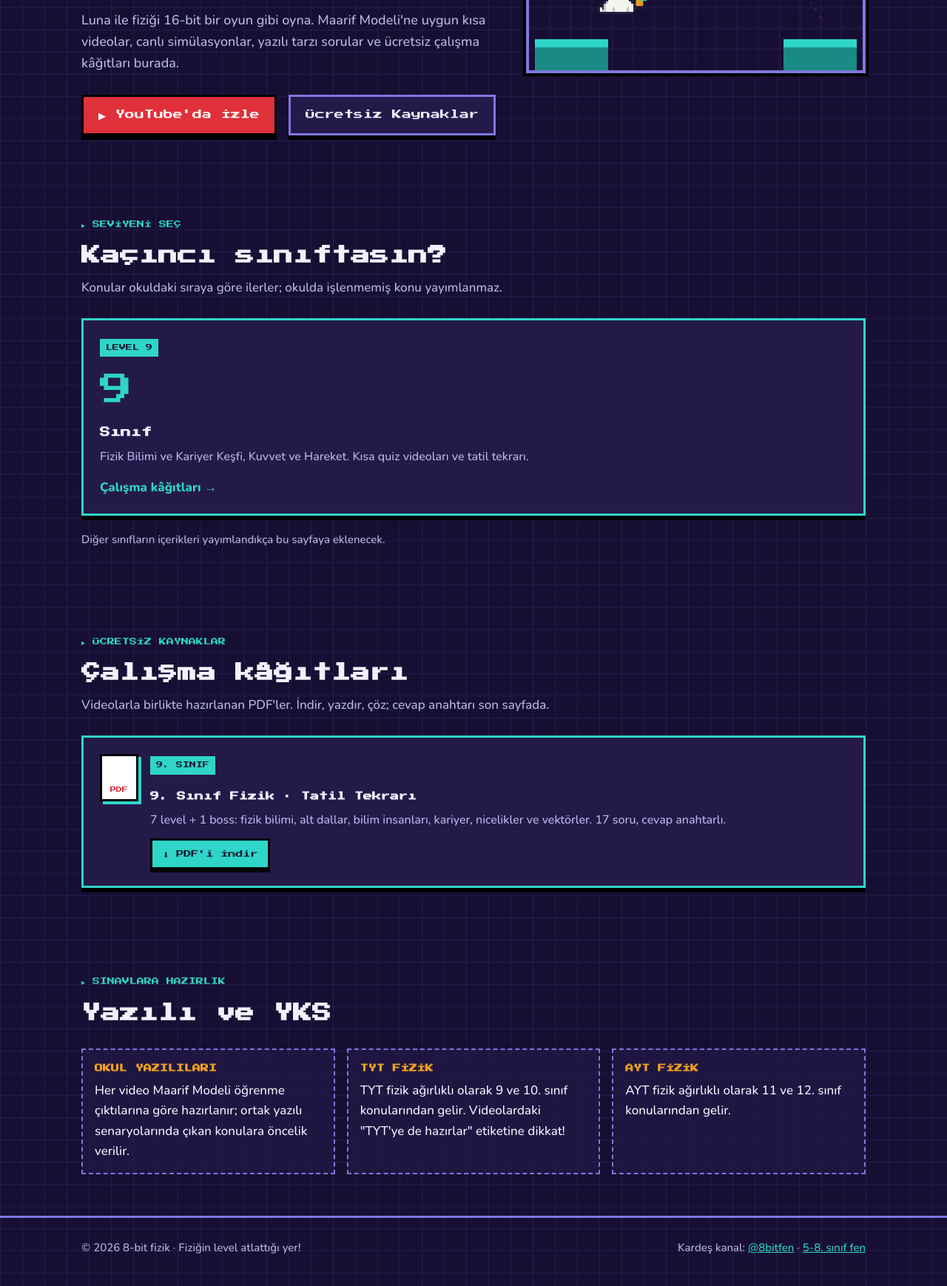
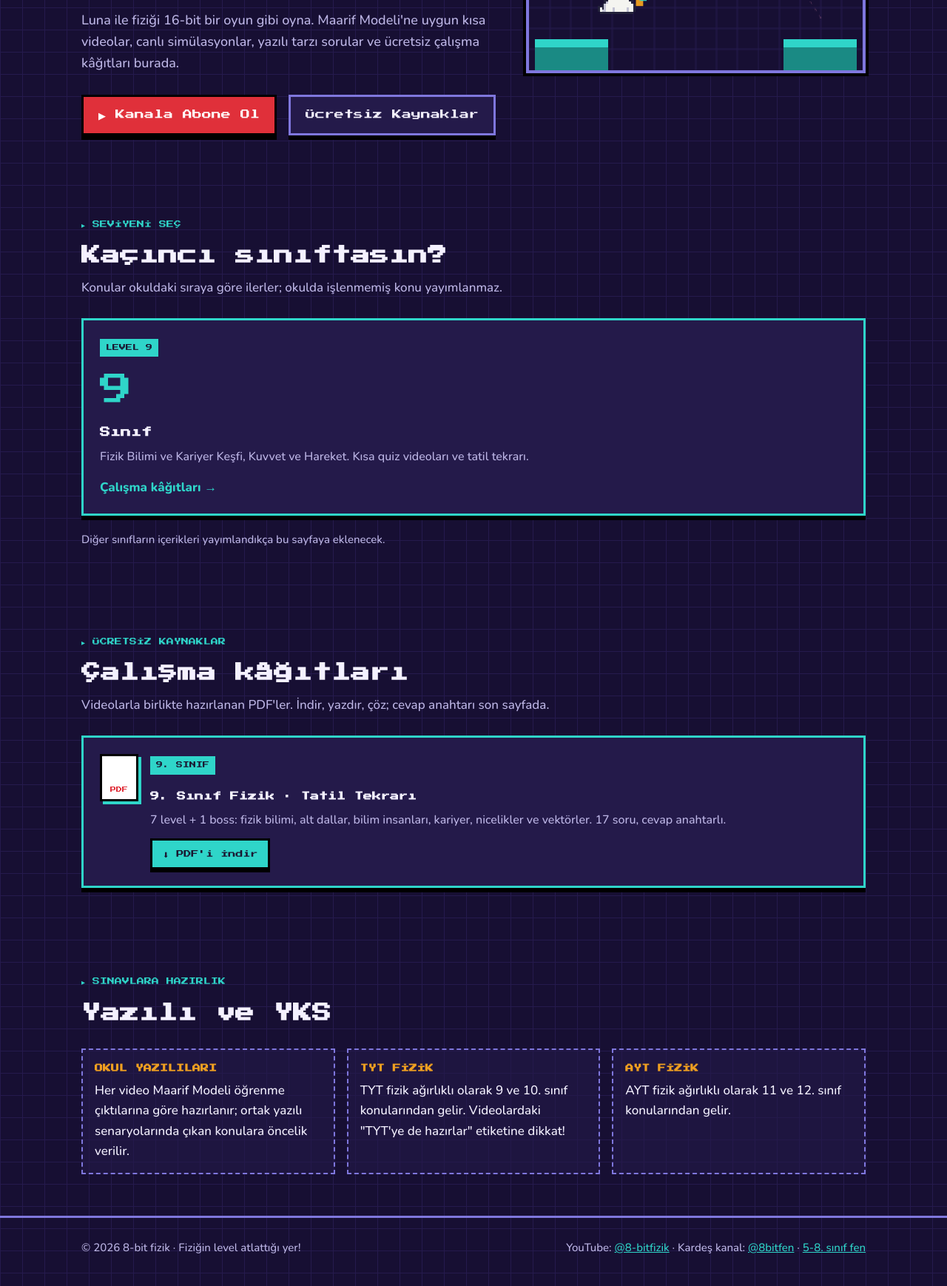
Before and after one commit to 8bitfen/8bitfen.github.io, a plain HTML site: page fizik/index.html in a window 1280 px wide. Shown: the part 440-2178 px from the top of the page at 74% size. Drawn offline with nearby package versions, Linux system fonts and the light colour scheme.

Commit message:
Fizik sayfası: YouTube kanal bağlantısı (@8-bitfizik)
Co-Authored-By: Claude Opus 5.5 <noreply@anthropic.com>
Claude-Session: https://claude.ai/code/session_01Di5DFFW2xgkLxfaiRSto4J

```diff
--- a/fizik/index.html
+++ b/fizik/index.html
@@ -86,7 +86,7 @@
       <h1><span class="c">Fiziğin</span> <span class="y">level</span> atlattığı yer!</h1>
       <p class="lead">Luna ile fiziği 16-bit bir oyun gibi oyna. Maarif Modeli'ne uygun kısa videolar, canlı simülasyonlar, yazılı tarzı sorular ve ücretsiz çalışma kâğıtları burada.</p>
       <div class="ctas">
-        <a class="btn red" id="ytBtn" href="https://www.youtube.com/results?search_query=8-bit+fizik" target="_blank" rel="noopener">▶ YouTube'da İzle</a>
+        <a class="btn red" id="ytBtn" href="https://www.youtube.com/@8-bitfizik?sub_confirmation=1" target="_blank" rel="noopener">▶ Kanala Abone Ol</a>
         <a class="btn ghost" href="#kaynaklar">Ücretsiz Kaynaklar</a>
       </div>
     </div>
@@ -137,7 +137,7 @@
 <footer>
   <div class="wrap">
     <span>© <span id="yil"></span> 8-bit fizik · Fiziğin level atlattığı yer!</span>
-    <span>Kardeş kanal: <a href="https://www.youtube.com/@8bitfen" target="_blank" rel="noopener">@8bitfen</a> · <a href="../">5-8. sınıf fen</a></span>
+    <span>YouTube: <a href="https://www.youtube.com/@8-bitfizik" target="_blank" rel="noopener">@8-bitfizik</a> · Kardeş kanal: <a href="https://www.youtube.com/@8bitfen" target="_blank" rel="noopener">@8bitfen</a> · <a href="../">5-8. sınıf fen</a></span>
   </div>
 </footer>
 
```
